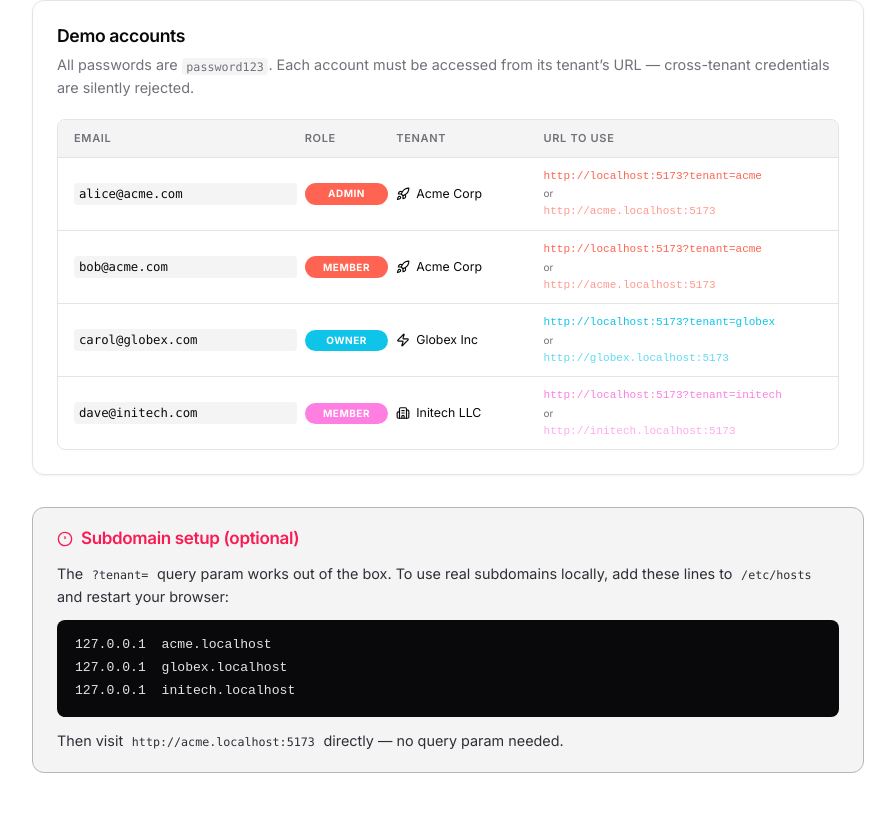
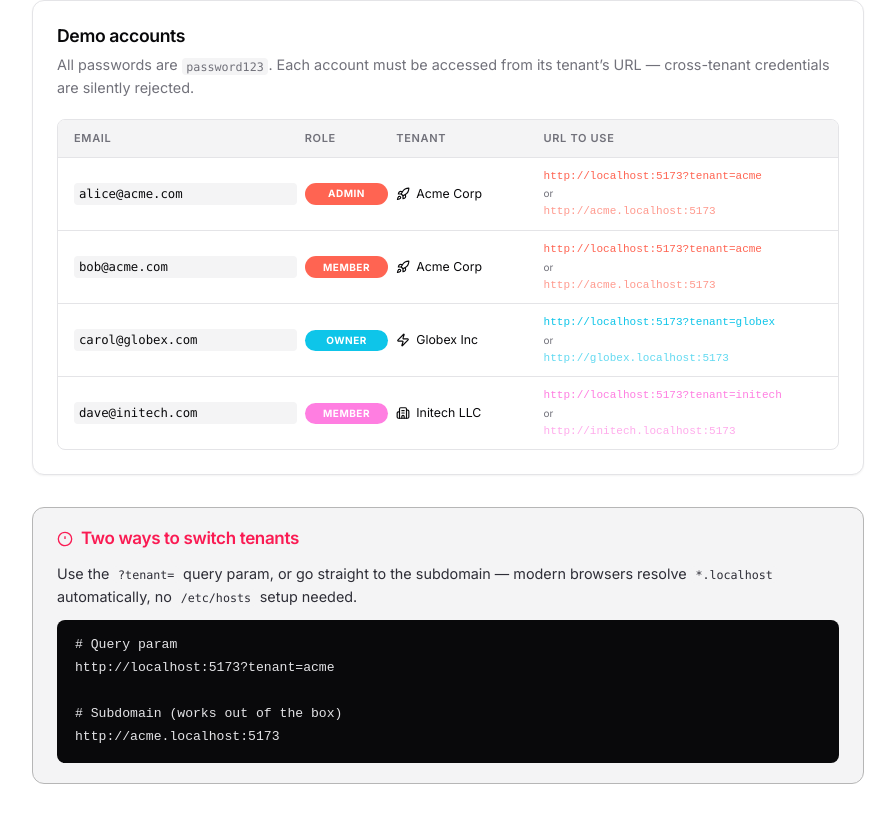
Before and after one commit to StanSkrivanek/thc-multitenant-saas, a SvelteKit app: page / in a window 1280 px wide. Shown: the part 997-1819 px from the top of the page, without its empty margins (192-1087 px from the left). Built offline with nearby package versions, Linux system fonts and the light colour scheme.

Commit message:
feat: update README and page.svelte to clarify tenant switching methods and simplify subdomain setup instructions

```diff
--- a/src/routes/+page.svelte
+++ b/src/routes/+page.svelte
@@ -184,7 +184,7 @@
 		</div>
 	</section>
 
-	<!-- Subdomain setup -->
+	<!-- Subdomain tip -->
 	<section class="hint-section">
 		<div class="hint-header">
 			<svg
@@ -203,18 +203,17 @@
 					y2="16"
 				/>
 			</svg>
-			<h2>Subdomain setup (optional)</h2>
+			<h2>Two ways to switch tenants</h2>
 		</div>
 		<p class="hint-desc">
-			The <code>?tenant=</code> query param works out of the box. To use real subdomains locally,
-			add these lines to <code>/etc/hosts</code> and restart your browser:
+			Use the <code>?tenant=</code> query param, or go straight to the subdomain — modern browsers
+			resolve <code>*.localhost</code> automatically, no <code>/etc/hosts</code> setup needed.
 		</p>
-		<pre class="code-block">127.0.0.1  acme.localhost
-127.0.0.1  globex.localhost
-127.0.0.1  initech.localhost</pre>
-		<p class="hint-desc">
-			Then visit <code>http://acme.localhost:5173</code> directly — no query param needed.
-		</p>
+		<pre class="code-block"># Query param
+http://localhost:5173?tenant=acme
+
+# Subdomain (works out of the box)
+http://acme.localhost:5173</pre>
 	</section>
 </div>
 
```
Also changed, not shown: 1 other file (tests, documents, lock files or other folders).
